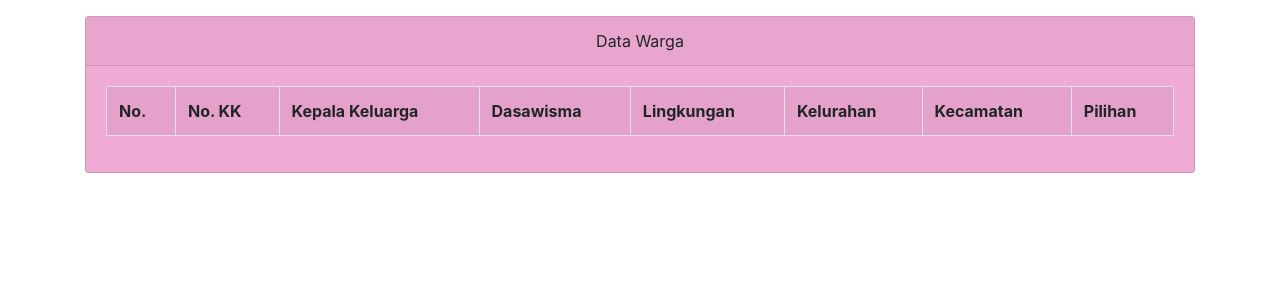
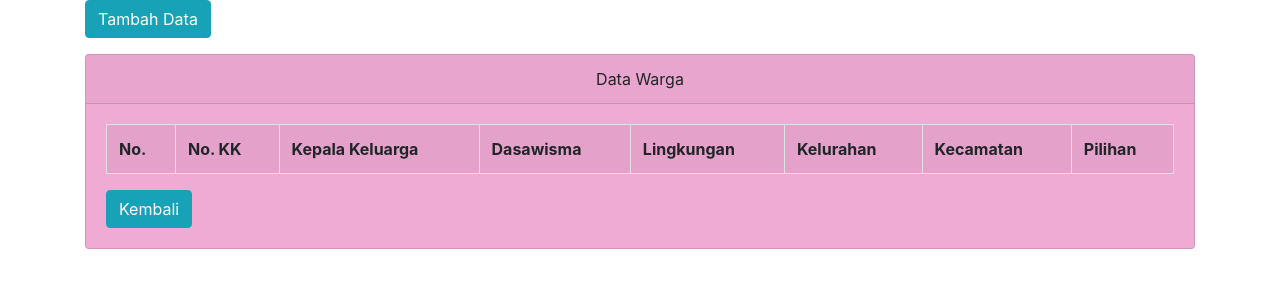
Before and after one commit to didikwid/dasawisma, a PHP site: page /Dasawisma/Datawarga.php in a window 1280 px wide. Shown: the top 300 px of the page. Run offline with PHP 8.4, Linux system fonts and the light colour scheme; data that the repository does not hold is empty.

Commit message:
Mengupdate Halaman Tabel Data Dasawisma

```diff
--- a/Dasawisma/Datakeluarga.php
+++ b/Dasawisma/Datakeluarga.php
@@ -22,6 +22,7 @@ $koneksi = mysqli_connect($server, $user, $password, $database) or die(mysqli_er
 
 <body>
     <div class="container">
+    <a href="TambahKeluarga.php" class="btn btn-info fw-bold text-white">Tambah Data</a>
 
         <!-- Awal Card Tabel -->
         <div class="card mt-3" style="background-color: rgba(231, 116, 185, 0.6);">
@@ -72,6 +73,7 @@ $koneksi = mysqli_connect($server, $user, $password, $database) or die(mysqli_er
                     <?php } //penutup perulangan while
                     ?>
                 </table>
+                <a href="homekdasawisma.php" class="btn btn-info"> Kembali </a>
 
             </div>
         </div>
--- a/Dasawisma/Datawarga.php
+++ b/Dasawisma/Datawarga.php
@@ -18,6 +18,7 @@ $koneksi = mysqli_connect($server, $user, $password, $database) or die(mysqli_er
 
 <body>
     <div class="container">
+    <a href="TambahWarga.php" class="btn btn-info fw-bold text-white">Tambah Data</a>
 
         <!-- Awal Card Tabel -->
         <div class="card mt-3" style="background-color: rgba(231, 116, 185, 0.6);">
@@ -54,20 +55,20 @@ $koneksi = mysqli_connect($server, $user, $password, $database) or die(mysqli_er
                     ?>
                         <tr>
                             <td><?= $no++; ?></td>
-                            <td><?= $data['nokk'] ?></td>
-                            <td><?= $data['kepalakeluarga'] ?></td>
-                            <td><?= $data['dasawisma'] ?></td>
-                            <td><?= $data['lingkungan'] ?></td>
-                            <td><?= $data['kelurahan'] ?></td>
-                            <td><?= $data['kecamatan'] ?></td>
+                            <td><?= $data['NoKK'] ?></td>
+                            <td><?= $data['KepalaKeluarga'] ?></td>
+                            <td><?= $data['Dasawisma'] ?></td>
+                            <td><?= $data['Lingkungan'] ?></td>
+                            <td><?= $data['Kelurahan'] ?></td>
+                            <td><?= $data['Kecamatan'] ?></td>
                             <td>
                                 <a href="editwarga.php?hal=edit&id=<?= $data['idwarga'] ?>" class="btn btn-warning"> Edit </a>
                                 <a href="hapuswarga.php?hal=hapus&id=<?= $data['idwarga'] ?>" onclick="return confirm('Apakah yakin ingin menghapus data ini?')" class="btn btn-danger"> Hapus </a>
                             </td>
                         </tr>
-                    <?php } //penutup perulangan while
-                    ?>
+                    <?php } //penutup perulangan while ?>
                 </table>
+                <a href="homekdasawisma.php" class="btn btn-info"> Kembali </a>
 
             </div>
         </div>
--- a/Dasawisma/Pelatihan.php
+++ b/Dasawisma/Pelatihan.php
@@ -18,6 +18,7 @@ $koneksi = mysqli_connect($server, $user, $password, $database) or die(mysqli_er
 
 <body>
     <div class="container">
+    <a href="TambahPelatihan.php" class="btn btn-info fw-bold text-white">Tambah Data</a>
 
         <!-- Awal Card Tabel -->
         <div class="card mt-3" style="background-color: rgba(231, 116, 185, 0.6);">
@@ -68,6 +69,7 @@ $koneksi = mysqli_connect($server, $user, $password, $database) or die(mysqli_er
                     <?php } //penutup perulangan while
                     ?>
                 </table>
+                <a href="homekdasawisma.php" class="btn btn-info"> Kembali </a>
 
             </div>
         </div>
--- a/Dasawisma/Pemanfaatanpekarangan.php
+++ b/Dasawisma/Pemanfaatanperkarangan.php
@@ -18,6 +18,7 @@ $koneksi = mysqli_connect($server, $user, $password, $database) or die(mysqli_er
 
 <body>
     <div class="container">
+    <a href="TambahPerkarangan.php" class="btn btn-info fw-bold text-white">Tambah Data</a>
 
         <!-- Awal Card Tabel -->
         <div class="card mt-3" style="background-color: rgba(231, 116, 185, 0.6);">
@@ -70,6 +71,7 @@ $koneksi = mysqli_connect($server, $user, $password, $database) or die(mysqli_er
                     <?php } //penutup perulangan while
                     ?>
                 </table>
+                <a href="homekdasawisma.php" class="btn btn-info"> Kembali </a>
 
             </div>
         </div>
```
